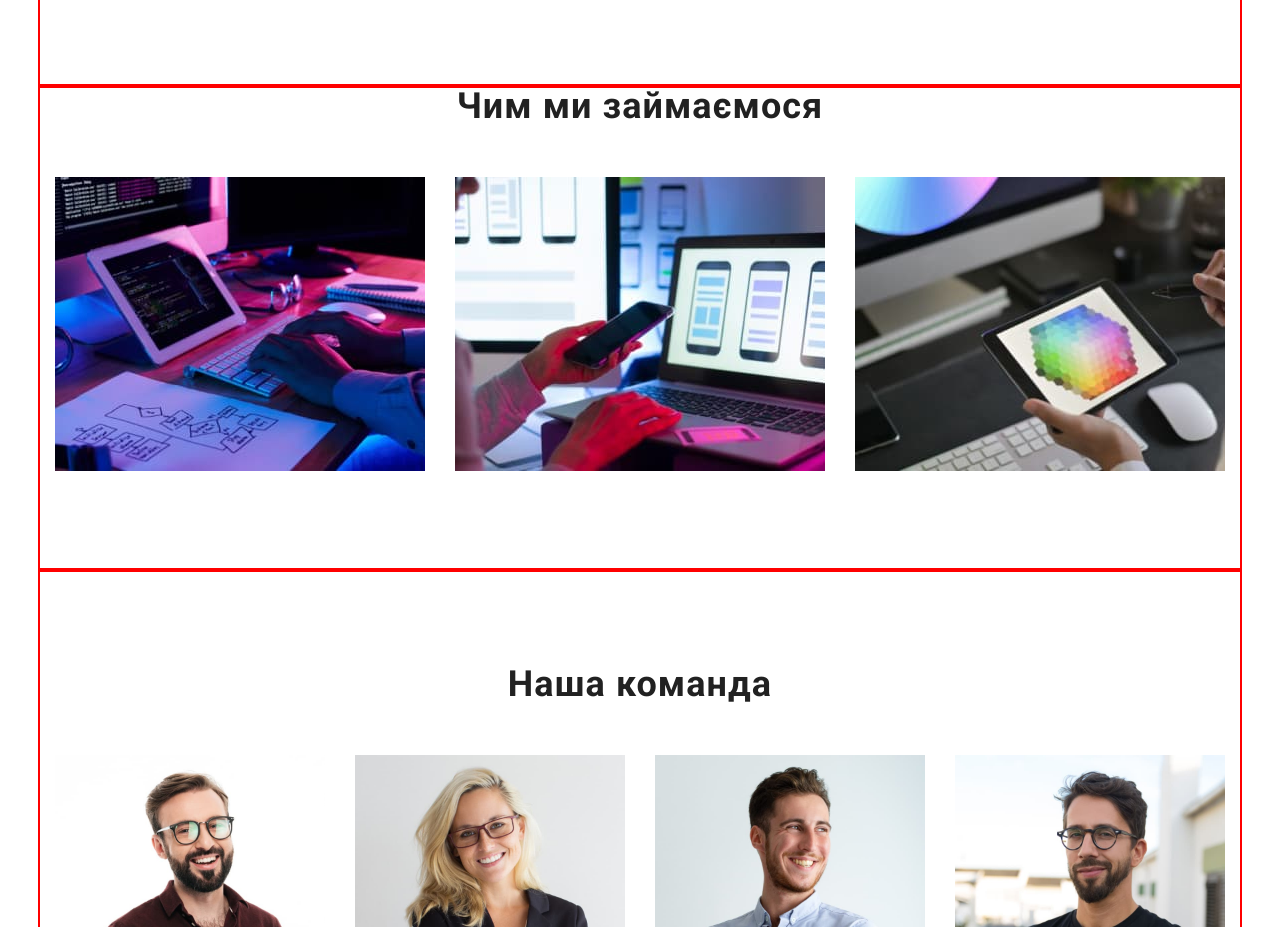
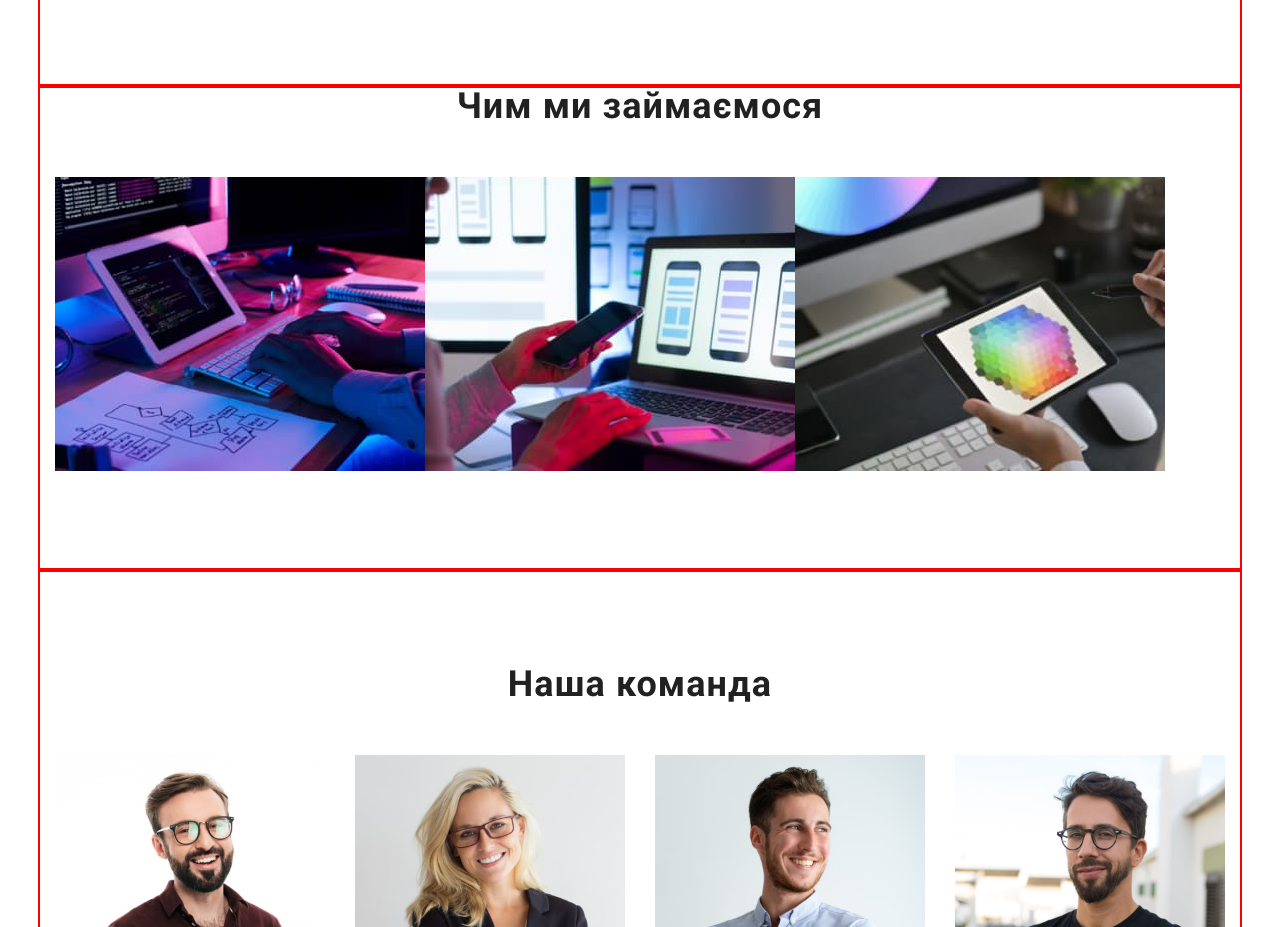
Before and after one commit to AntonAnatoliyovich/goit-markup-hw-03, a plain HTML site: page index.html in a window 1280 px wide. Shown: the part 900-1827 px from the top of the page. Drawn offline with nearby package versions, Linux system fonts and the light colour scheme.

Commit message:
portfolio.html

```diff
--- a/css/styles.css
+++ b/css/styles.css
@@ -263,10 +263,11 @@ address {
   padding-top: 50px;
   padding-bottom: 94px;
   display: flex;
-  gap: 30px;
+  /* gap: 30px; */
 }
 
 .hero-item-third {
+  width: calc((100% - 60px) / 3);
 }
 
 .hero-fourth {
```
